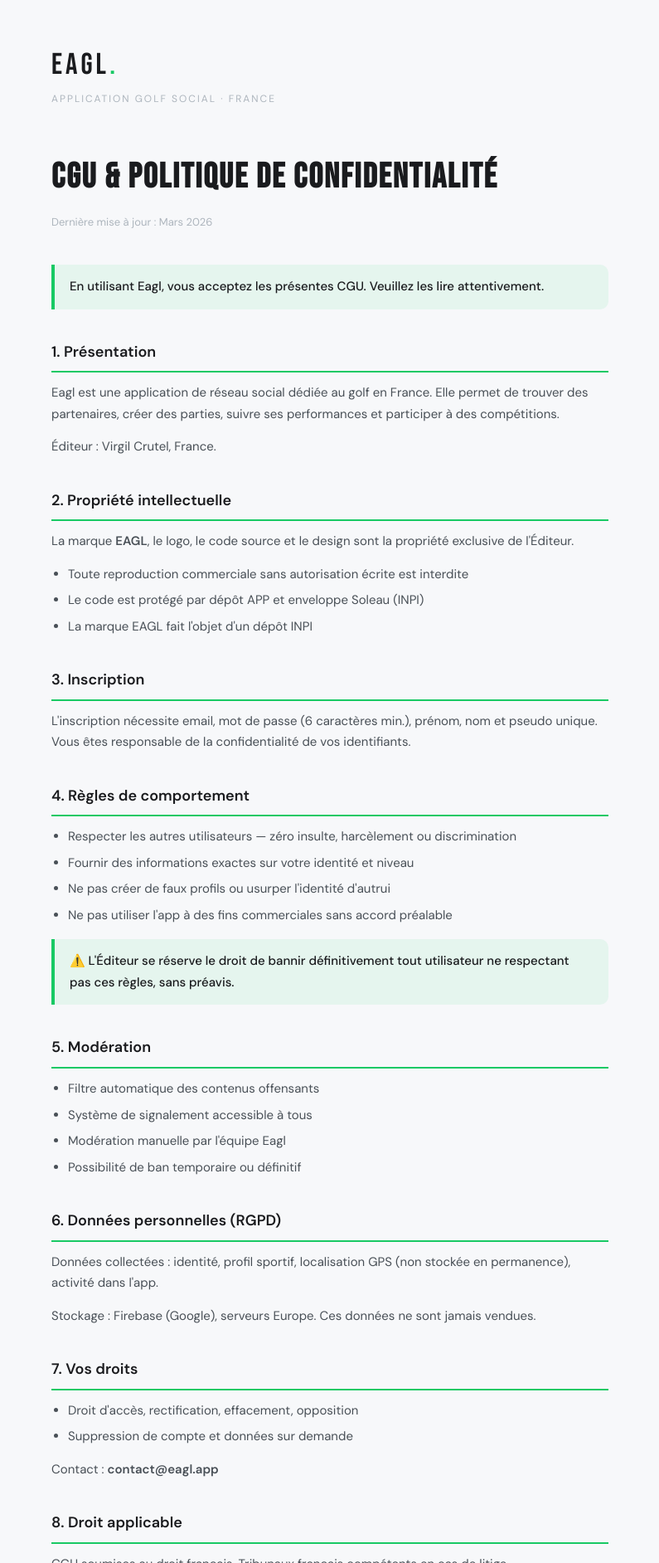
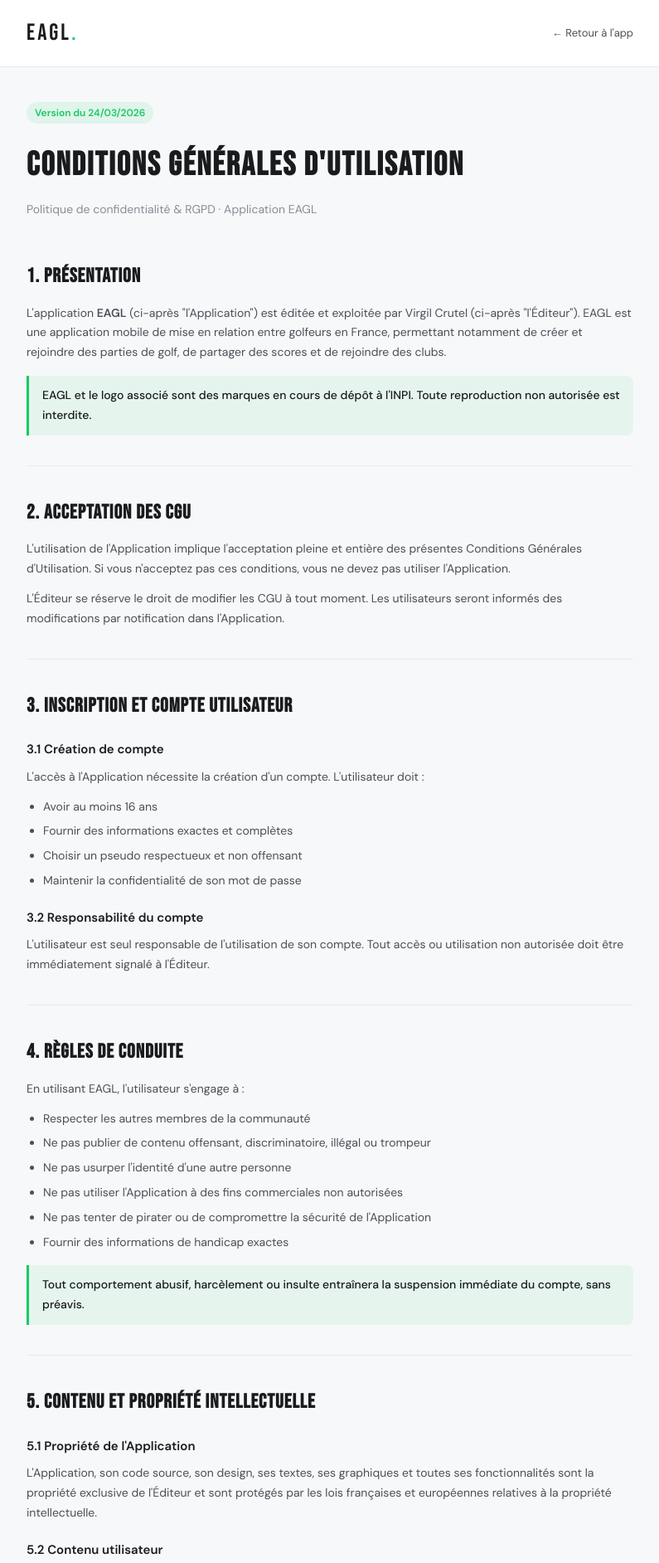
Before and after one commit to docteurcrutel/eagl-app, a plain HTML site: page eagl-cgu.html in a window 1280 px wide. Shown: the top 1884 px of the page at 83% size, without its empty margins (242-1037 px from the left). Drawn offline with Linux system fonts and the light colour scheme.

Commit message:
Eagl CGU + Politique de confidentialité

```diff
--- a/eagl-cgu.html
+++ b/eagl-cgu.html
@@ -3,87 +3,166 @@
 <head>
 <meta charset="UTF-8">
 <meta name="viewport" content="width=device-width, initial-scale=1.0">
-<title>Eagl. — CGU</title>
-<link href="https://fonts.googleapis.com/css2?family=Bebas+Neue&family=DM+Sans:wght@400;500;600&display=swap" rel="stylesheet">
+<title>EAGL — CGU & Politique de confidentialité</title>
+<link href="https://fonts.googleapis.com/css2?family=DM+Sans:wght@300;400;500;600&family=Bebas+Neue&display=swap" rel="stylesheet">
 <style>
 *{box-sizing:border-box;margin:0;padding:0}
 body{background:#F7F8FA;font-family:'DM Sans',sans-serif;color:#1A1B1E;line-height:1.7}
-.container{max-width:720px;margin:0 auto;padding:48px 24px}
-.logo{font-family:'Bebas Neue',sans-serif;font-size:36px;letter-spacing:4px}
+.header{background:#fff;border-bottom:1px solid #E8EAED;padding:16px 0;position:sticky;top:0;z-index:10}
+.header-inner{max-width:780px;margin:0 auto;padding:0 24px;display:flex;align-items:center;justify-content:space-between}
+.logo{font-family:'Bebas Neue',sans-serif;font-size:28px;letter-spacing:3px;color:#1A1B1E;text-decoration:none}
 .logo span{color:#18c964}
-.sub{font-size:12px;color:#ADB5BD;text-transform:uppercase;letter-spacing:2px;margin-bottom:48px}
-h1{font-family:'Bebas Neue',sans-serif;font-size:42px;letter-spacing:2px;margin-bottom:8px}
-.date{font-size:13px;color:#ADB5BD;margin-bottom:40px}
-h2{font-size:18px;font-weight:700;margin:36px 0 12px;padding-bottom:8px;border-bottom:2px solid #18c964}
-p{font-size:15px;color:#495057;margin-bottom:14px}
-ul{margin:0 0 14px 20px}li{font-size:15px;color:#495057;margin-bottom:6px}
-.hl{background:rgba(24,201,100,0.08);border-left:4px solid #18c964;padding:14px 18px;border-radius:0 10px 10px 0;margin:16px 0}
-.hl p{margin:0;color:#1A1B1E;font-weight:500}
-.box{background:#fff;border-radius:16px;padding:24px;box-shadow:0 2px 8px rgba(0,0,0,0.08);margin-top:40px}
-.box a{color:#18c964;text-decoration:none;font-weight:600}
-footer{text-align:center;margin-top:48px;padding-top:24px;border-top:1px solid #E8EAED;font-size:13px;color:#ADB5BD}
+.container{max-width:780px;margin:0 auto;padding:40px 24px}
+h1{font-family:'Bebas Neue',sans-serif;font-size:40px;letter-spacing:2px;color:#1A1B1E;margin-bottom:8px}
+.subtitle{font-size:14px;color:#868e96;margin-bottom:48px}
+h2{font-family:'Bebas Neue',sans-serif;font-size:24px;letter-spacing:1px;color:#1A1B1E;margin:36px 0 12px;padding-top:36px;border-top:1px solid #E8EAED}
+h2:first-of-type{border-top:none;padding-top:0}
+h3{font-size:15px;font-weight:700;color:#1A1B1E;margin:20px 0 8px}
+p{font-size:14px;color:#495057;margin-bottom:12px}
+ul{padding-left:20px;margin-bottom:12px}
+li{font-size:14px;color:#495057;margin-bottom:6px}
+.highlight{background:rgba(24,201,100,0.08);border-left:3px solid #18c964;padding:12px 16px;border-radius:0 8px 8px 0;margin:16px 0}
+.highlight p{margin:0;color:#1A1B1E;font-weight:500}
+.contact{background:#fff;border-radius:16px;padding:24px;margin-top:40px;box-shadow:0 2px 8px rgba(0,0,0,0.06)}
+.footer{text-align:center;padding:32px;font-size:12px;color:#ADB5BD;margin-top:40px}
+a{color:#18c964;text-decoration:none}
+a:hover{text-decoration:underline}
+.badge{display:inline-block;background:rgba(24,201,100,0.1);color:#18c964;padding:3px 10px;border-radius:20px;font-size:12px;font-weight:600;margin-bottom:16px}
 </style>
 </head>
 <body>
+
+<div class="header">
+  <div class="header-inner">
+    <a class="logo" href="eagl-v16.html">EAGL<span>.</span></a>
+    <a href="eagl-v16.html" style="font-size:13px;color:#495057">← Retour à l'app</a>
+  </div>
+</div>
+
 <div class="container">
-  <div class="logo">EAGL<span>.</span></div>
-  <div class="sub">Application Golf Social · France</div>
-  <h1>CGU & Politique de confidentialité</h1>
-  <div class="date">Dernière mise à jour : Mars 2026</div>
-  <div class="hl"><p>En utilisant Eagl, vous acceptez les présentes CGU. Veuillez les lire attentivement.</p></div>
+  <span class="badge">Version du 24/03/2026</span>
+  <h1>Conditions Générales d'Utilisation</h1>
+  <p class="subtitle">Politique de confidentialité & RGPD · Application EAGL</p>
 
   <h2>1. Présentation</h2>
-  <p>Eagl est une application de réseau social dédiée au golf en France. Elle permet de trouver des partenaires, créer des parties, suivre ses performances et participer à des compétitions.</p>
-  <p>Éditeur : Virgil Crutel, France.</p>
+  <p>L'application <strong>EAGL</strong> (ci-après "l'Application") est éditée et exploitée par Virgil Crutel (ci-après "l'Éditeur"). EAGL est une application mobile de mise en relation entre golfeurs en France, permettant notamment de créer et rejoindre des parties de golf, de partager des scores et de rejoindre des clubs.</p>
+  <div class="highlight"><p>EAGL et le logo associé sont des marques en cours de dépôt à l'INPI. Toute reproduction non autorisée est interdite.</p></div>
 
-  <h2>2. Propriété intellectuelle</h2>
-  <p>La marque <strong>EAGL</strong>, le logo, le code source et le design sont la propriété exclusive de l'Éditeur.</p>
+  <h2>2. Acceptation des CGU</h2>
+  <p>L'utilisation de l'Application implique l'acceptation pleine et entière des présentes Conditions Générales d'Utilisation. Si vous n'acceptez pas ces conditions, vous ne devez pas utiliser l'Application.</p>
+  <p>L'Éditeur se réserve le droit de modifier les CGU à tout moment. Les utilisateurs seront informés des modifications par notification dans l'Application.</p>
+
+  <h2>3. Inscription et compte utilisateur</h2>
+  <h3>3.1 Création de compte</h3>
+  <p>L'accès à l'Application nécessite la création d'un compte. L'utilisateur doit :</p>
   <ul>
-    <li>Toute reproduction commerciale sans autorisation écrite est interdite</li>
-    <li>Le code est protégé par dépôt APP et enveloppe Soleau (INPI)</li>
-    <li>La marque EAGL fait l'objet d'un dépôt INPI</li>
+    <li>Avoir au moins 16 ans</li>
+    <li>Fournir des informations exactes et complètes</li>
+    <li>Choisir un pseudo respectueux et non offensant</li>
+    <li>Maintenir la confidentialité de son mot de passe</li>
+  </ul>
+  <h3>3.2 Responsabilité du compte</h3>
+  <p>L'utilisateur est seul responsable de l'utilisation de son compte. Tout accès ou utilisation non autorisée doit être immédiatement signalé à l'Éditeur.</p>
+
+  <h2>4. Règles de conduite</h2>
+  <p>En utilisant EAGL, l'utilisateur s'engage à :</p>
+  <ul>
+    <li>Respecter les autres membres de la communauté</li>
+    <li>Ne pas publier de contenu offensant, discriminatoire, illégal ou trompeur</li>
+    <li>Ne pas usurper l'identité d'une autre personne</li>
+    <li>Ne pas utiliser l'Application à des fins commerciales non autorisées</li>
+    <li>Ne pas tenter de pirater ou de compromettre la sécurité de l'Application</li>
+    <li>Fournir des informations de handicap exactes</li>
+  </ul>
+  <div class="highlight"><p>Tout comportement abusif, harcèlement ou insulte entraînera la suspension immédiate du compte, sans préavis.</p></div>
+
+  <h2>5. Contenu et propriété intellectuelle</h2>
+  <h3>5.1 Propriété de l'Application</h3>
+  <p>L'Application, son code source, son design, ses textes, ses graphiques et toutes ses fonctionnalités sont la propriété exclusive de l'Éditeur et sont protégés par les lois françaises et européennes relatives à la propriété intellectuelle.</p>
+  <h3>5.2 Contenu utilisateur</h3>
+  <p>L'utilisateur conserve la propriété des contenus qu'il publie (photos, messages, scores). En les publiant sur EAGL, il accorde à l'Éditeur une licence non exclusive et gratuite d'utilisation de ces contenus dans le cadre du fonctionnement de l'Application.</p>
+  <h3>5.3 Interdictions</h3>
+  <p>Il est strictement interdit de :</p>
+  <ul>
+    <li>Copier, reproduire ou distribuer tout ou partie de l'Application</li>
+    <li>Effectuer de la rétro-ingénierie du code source</li>
+    <li>Utiliser la marque EAGL sans autorisation écrite préalable</li>
+    <li>Extraire les données des utilisateurs à des fins commerciales</li>
   </ul>
 
-  <h2>3. Inscription</h2>
-  <p>L'inscription nécessite email, mot de passe (6 caractères min.), prénom, nom et pseudo unique. Vous êtes responsable de la confidentialité de vos identifiants.</p>
+  <h2>6. Modération</h2>
+  <p>L'Éditeur dispose d'un droit de modération sur l'ensemble des contenus publiés. Il peut, sans préavis :</p>
+  <ul>
+    <li>Supprimer tout contenu contraire aux présentes CGU</li>
+    <li>Suspendre ou bannir tout compte ne respectant pas les règles</li>
+    <li>Modifier ou supprimer des parties, clubs ou événements</li>
+  </ul>
+  <p>Un système de signalement est disponible dans l'Application. Tout signalement abusif peut entraîner des sanctions.</p>
 
-  <h2>4. Règles de comportement</h2>
+  <h2>7. Données personnelles & RGPD</h2>
+  <h3>7.1 Données collectées</h3>
+  <p>EAGL collecte les données suivantes :</p>
   <ul>
-    <li>Respecter les autres utilisateurs — zéro insulte, harcèlement ou discrimination</li>
-    <li>Fournir des informations exactes sur votre identité et niveau</li>
-    <li>Ne pas créer de faux profils ou usurper l'identité d'autrui</li>
-    <li>Ne pas utiliser l'app à des fins commerciales sans accord préalable</li>
+    <li><strong>Données d'identité</strong> : prénom, nom, pseudo</li>
+    <li><strong>Données de contact</strong> : adresse email</li>
+    <li><strong>Données sportives</strong> : handicap FFGolf, club, scores</li>
+    <li><strong>Données de localisation</strong> : position GPS (avec votre consentement, pour les golfs proches)</li>
+    <li><strong>Données d'usage</strong> : parties créées, messages, interactions</li>
   </ul>
-  <div class="hl"><p>⚠️ L'Éditeur se réserve le droit de bannir définitivement tout utilisateur ne respectant pas ces règles, sans préavis.</p></div>
+  <h3>7.2 Finalités du traitement</h3>
+  <ul>
+    <li>Fonctionnement de l'Application et mise en relation entre golfeurs</li>
+    <li>Amélioration de l'expérience utilisateur</li>
+    <li>Sécurité et lutte contre la fraude</li>
+    <li>Statistiques anonymisées (sans identification possible)</li>
+  </ul>
+  <h3>7.3 Base légale</h3>
+  <p>Le traitement de vos données est fondé sur votre consentement lors de l'inscription et sur l'exécution du contrat (les CGU) pour le fonctionnement de l'Application.</p>
+  <h3>7.4 Conservation des données</h3>
+  <p>Vos données sont conservées pendant toute la durée de votre utilisation de l'Application, puis supprimées dans les 30 jours suivant la suppression de votre compte.</p>
+  <h3>7.5 Vos droits</h3>
+  <p>Conformément au RGPD, vous disposez des droits suivants :</p>
+  <ul>
+    <li><strong>Droit d'accès</strong> : consulter vos données personnelles</li>
+    <li><strong>Droit de rectification</strong> : corriger vos données inexactes</li>
+    <li><strong>Droit à l'effacement</strong> : supprimer votre compte et vos données</li>
+    <li><strong>Droit à la portabilité</strong> : recevoir vos données dans un format lisible</li>
+    <li><strong>Droit d'opposition</strong> : vous opposer à certains traitements</li>
+  </ul>
+  <div class="highlight"><p>Pour exercer vos droits, contactez : <a href="mailto:contact@eagl.app">contact@eagl.app</a></p></div>
 
-  <h2>5. Modération</h2>
+  <h2>8. Hébergement et sécurité</h2>
+  <p>L'Application est hébergée sur les serveurs de <strong>Google Firebase</strong> (Google LLC, USA) avec des clauses contractuelles types conformes au RGPD. Les données sont stockées dans des data centers situés en Europe.</p>
+  <p>L'Éditeur met en œuvre toutes les mesures techniques raisonnables pour sécuriser vos données, mais ne peut garantir une sécurité absolue.</p>
+
+  <h2>9. Cookies et traceurs</h2>
+  <p>L'Application utilise des cookies techniques indispensables à son fonctionnement (session Firebase, préférences). Aucun cookie publicitaire n'est utilisé.</p>
+
+  <h2>10. Responsabilité</h2>
+  <p>L'Éditeur ne peut être tenu responsable :</p>
   <ul>
-    <li>Filtre automatique des contenus offensants</li>
-    <li>Système de signalement accessible à tous</li>
-    <li>Modération manuelle par l'équipe Eagl</li>
-    <li>Possibilité de ban temporaire ou définitif</li>
+    <li>Des actions et comportements des utilisateurs sur l'Application</li>
+    <li>De l'exactitude des informations de handicap fournies par les utilisateurs</li>
+    <li>Des parties organisées via l'Application (conditions météo, accidents, etc.)</li>
+    <li>Des interruptions temporaires de service pour maintenance</li>
   </ul>
 
-  <h2>6. Données personnelles (RGPD)</h2>
-  <p>Données collectées : identité, profil sportif, localisation GPS (non stockée en permanence), activité dans l'app.</p>
-  <p>Stockage : Firebase (Google), serveurs Europe. Ces données ne sont jamais vendues.</p>
+  <h2>11. Droit applicable</h2>
+  <p>Les présentes CGU sont soumises au droit français. Tout litige sera soumis aux tribunaux compétents de Paris, France. En cas de litige avec un consommateur, la médiation est possible via la plateforme européenne : <a href="https://ec.europa.eu/consumers/odr" target="_blank">ec.europa.eu/consumers/odr</a></p>
 
-  <h2>7. Vos droits</h2>
-  <ul>
-    <li>Droit d'accès, rectification, effacement, opposition</li>
-    <li>Suppression de compte et données sur demande</li>
-  </ul>
-  <p>Contact : <strong>contact@eagl.app</strong></p>
+  <div class="contact">
+    <h3 style="margin-bottom:12px">📬 Contact</h3>
+    <p><strong>Éditeur :</strong> Virgil Crutel</p>
+    <p><strong>Application :</strong> EAGL</p>
+    <p><strong>Email :</strong> <a href="mailto:contact@eagl.app">contact@eagl.app</a></p>
+    <p><strong>CNIL :</strong> Déclaration en cours</p>
+    <p><strong>Marque :</strong> Dépôt INPI en cours</p>
+  </div>
+</div>
 
-  <h2>8. Droit applicable</h2>
-  <p>CGU soumises au droit français. Tribunaux français compétents en cas de litige.</p>
+<div class="footer">
+  © 2026 EAGL — Tous droits réservés · <a href="eagl-v16.html">Retour à l'app</a>
+</div>
 
-  <div class="box">
-    <h3>📬 Contact</h3>
-    <p>Email : <a href="mailto:contact@eagl.app">contact@eagl.app</a></p>
-    <p>Responsable : Virgil Crutel — France</p>
-  </div>
-  <footer>© 2026 EAGL. — Tous droits réservés — Marque INPI</footer>
-</div>
 </body>
 </html>
```
